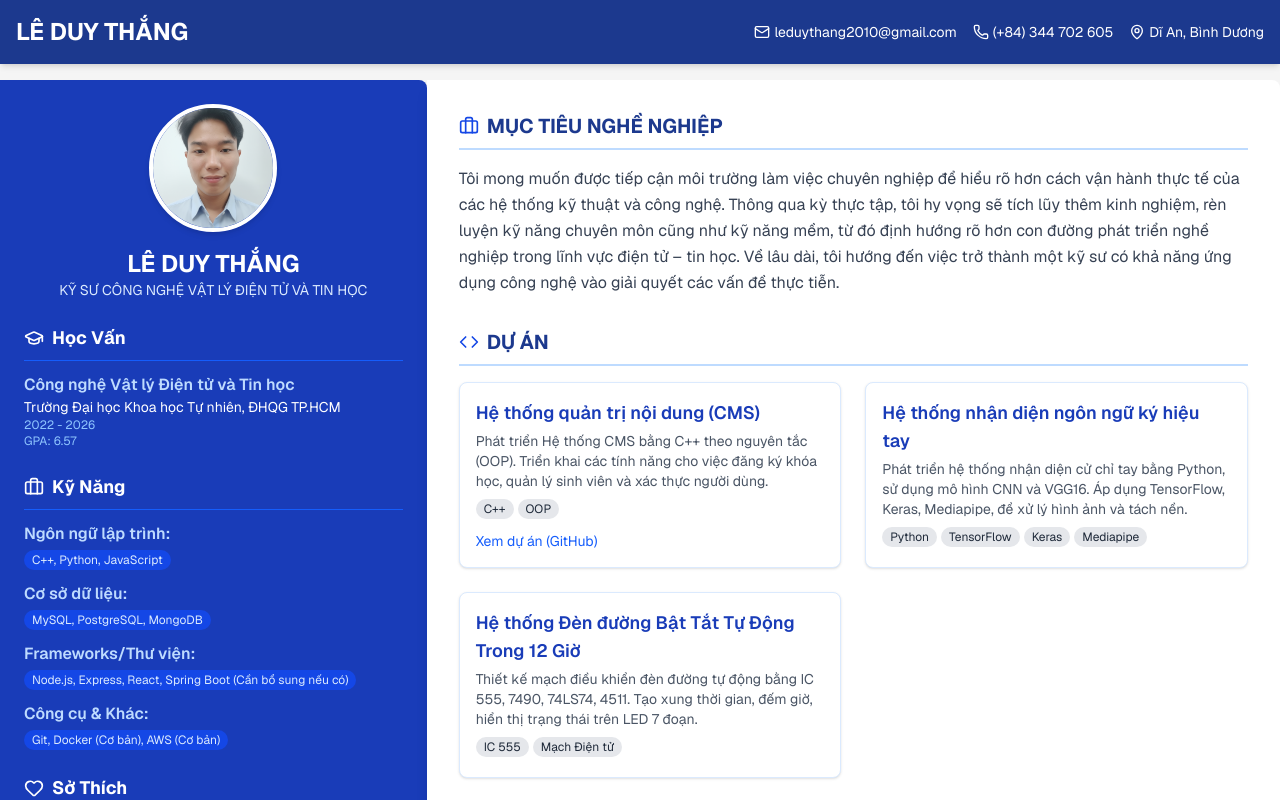
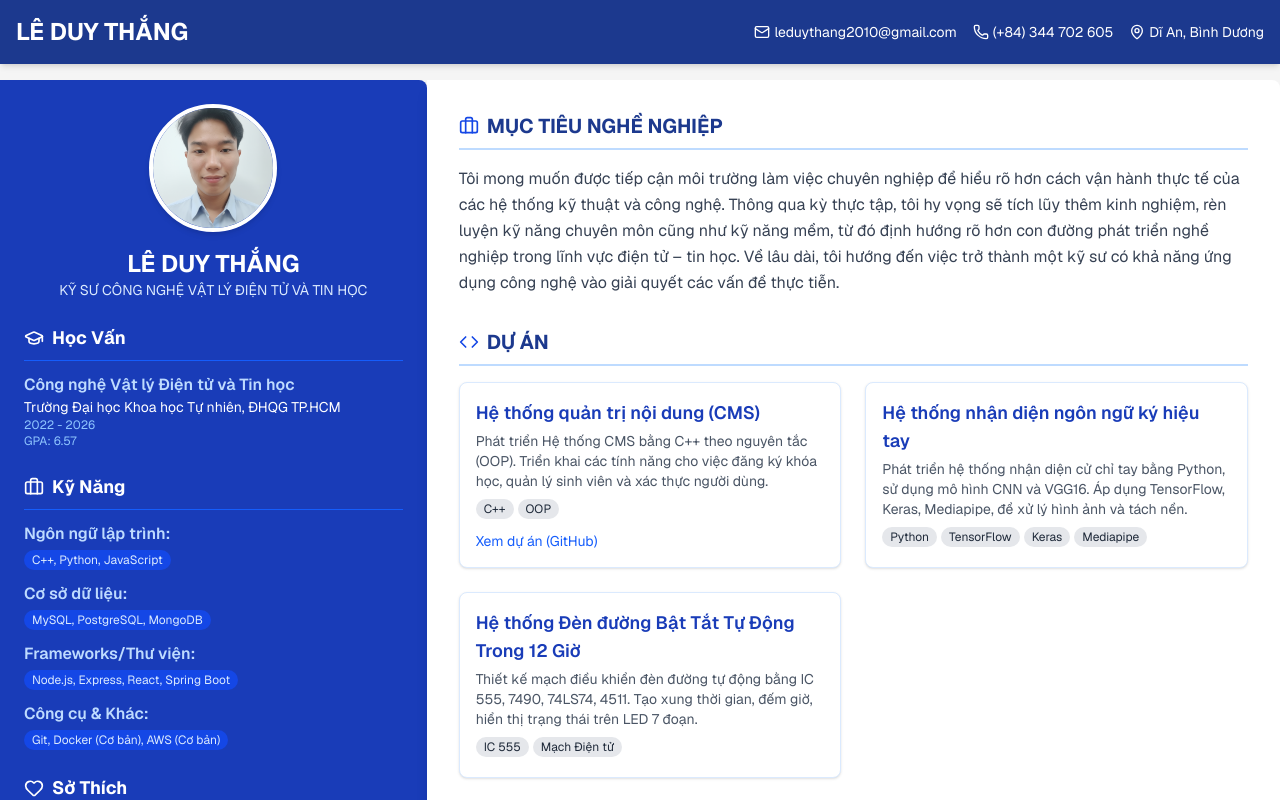
Before and after one commit to DuyThang221/cv-nextjs-project, a Next.js app: page / in a window 1280 px wide. Shown: the top 800 px of the page. Built offline with nearby package versions, Linux system fonts and the light colour scheme.

Commit message:
Fix: Add missing 'link' property to contact data

```diff
--- a/app/page.tsx
+++ b/app/page.tsx
@@ -22,7 +22,7 @@ const cvData = {
     skills: [
       { type: "Ngôn ngữ lập trình", items: ["C++, Python, JavaScript"] },
       { type: "Cơ sở dữ liệu", items: ["MySQL, PostgreSQL, MongoDB"] },
-      { type: "Frameworks/Thư viện", items: ["Node.js, Express, React, Spring Boot (Cần bổ sung nếu có)"] },
+      { type: "Frameworks/Thư viện", items: ["Node.js, Express, React, Spring Boot"] },
       { type: "Công cụ & Khác", items: ["Git, Docker (Cơ bản), AWS (Cơ bản)"] }
     ],
     hobbies: [
```
